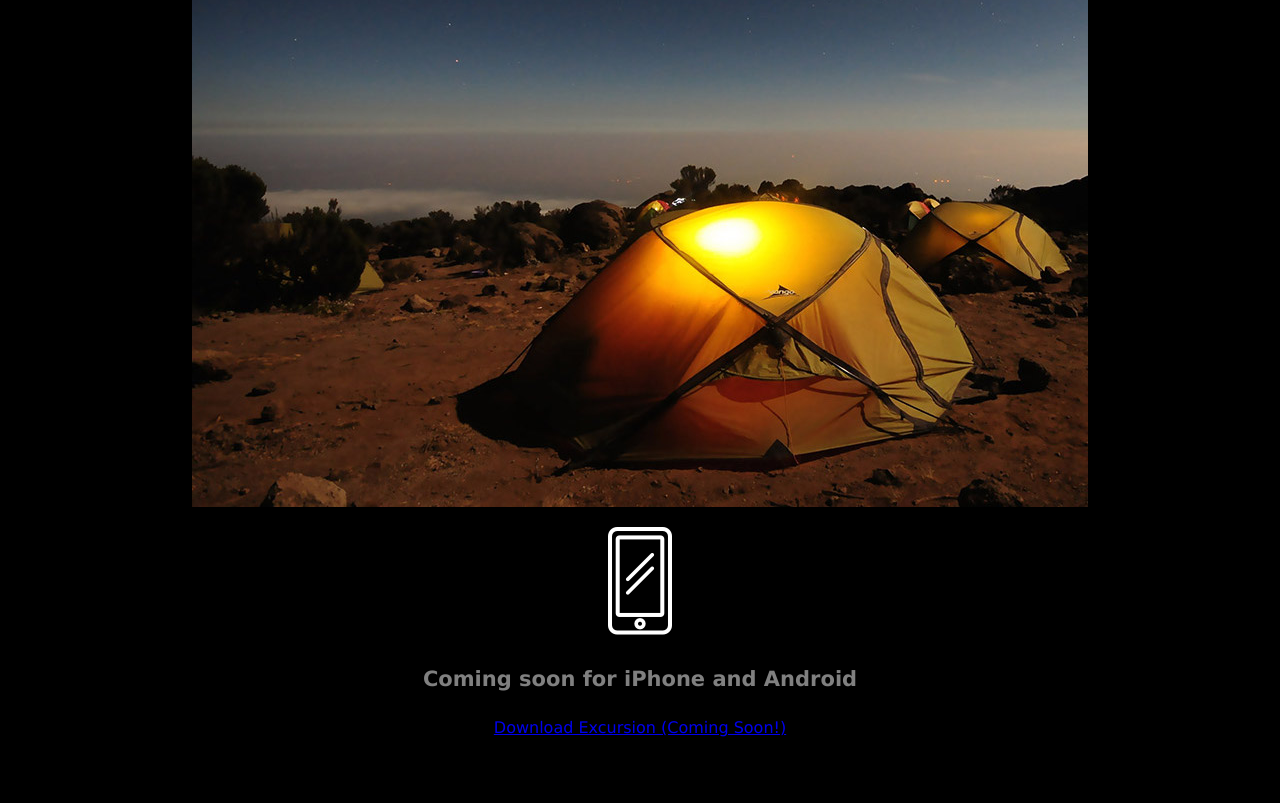
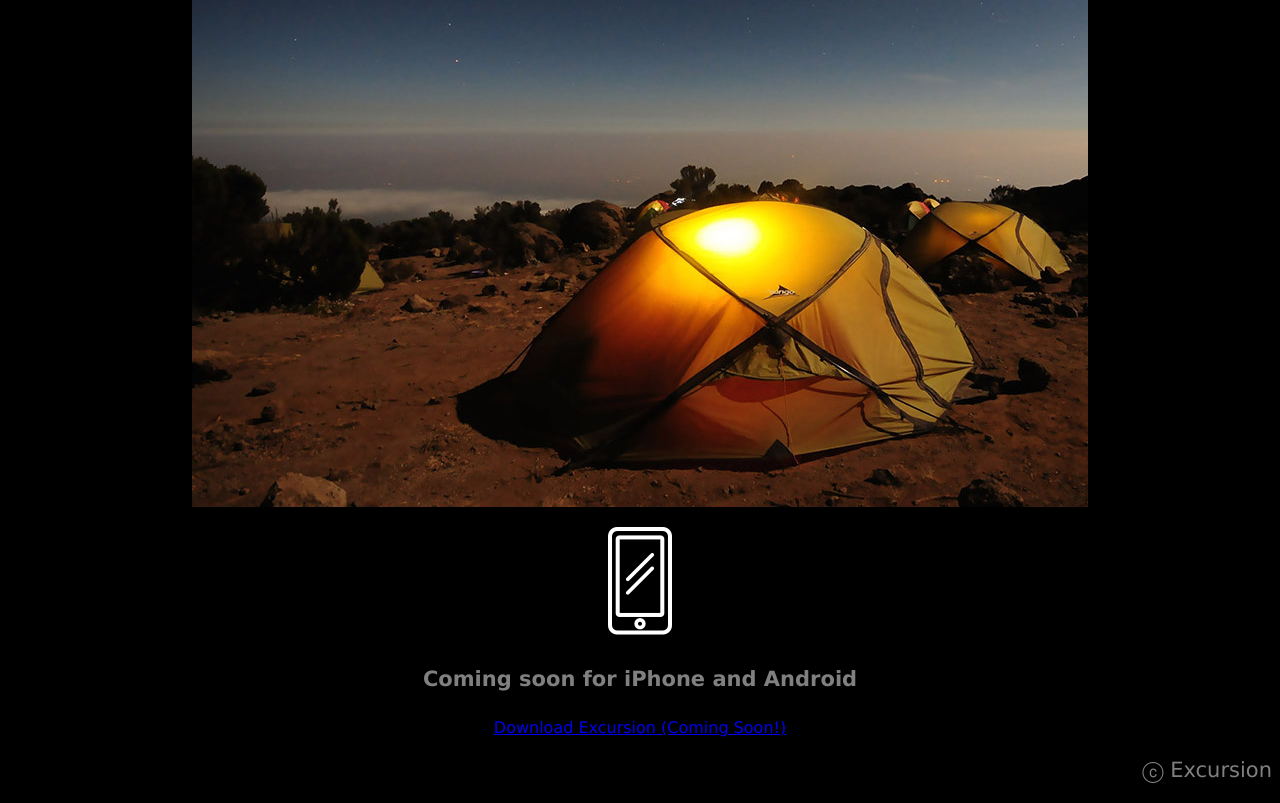
Before and after one commit to DaveFowble/excursion, a plain HTML site: page index.html in a window 1280 px wide. Shown: the part 505-1308 px from the top of the page. Before the commit the page ends 1258 px from the top, so only its background shows below. Drawn offline with Linux system fonts and the light colour scheme.

Commit message:
FINAL PUSH

```diff
--- a/index.html
+++ b/index.html
@@ -22,5 +22,6 @@
 
     <h4 class="header--sub_header">Coming soon for iPhone and Android</h4>
     <p><a href="link--cta">Download Excursion (Coming Soon!)</a></p>
+    <p class="footer--copyright">ⓒ Excursion</p>
 </body>
 </html>
--- a/resources/css/style.css
+++ b/resources/css/style.css
@@ -27,3 +27,10 @@ body {
     font-size: 16px;
     color: aquamarine;
 }
+
+/* FOOTER */
+.footer--copyright {
+    font-size: 21px;
+    color: gray;
+    text-align: right;
+}
```
